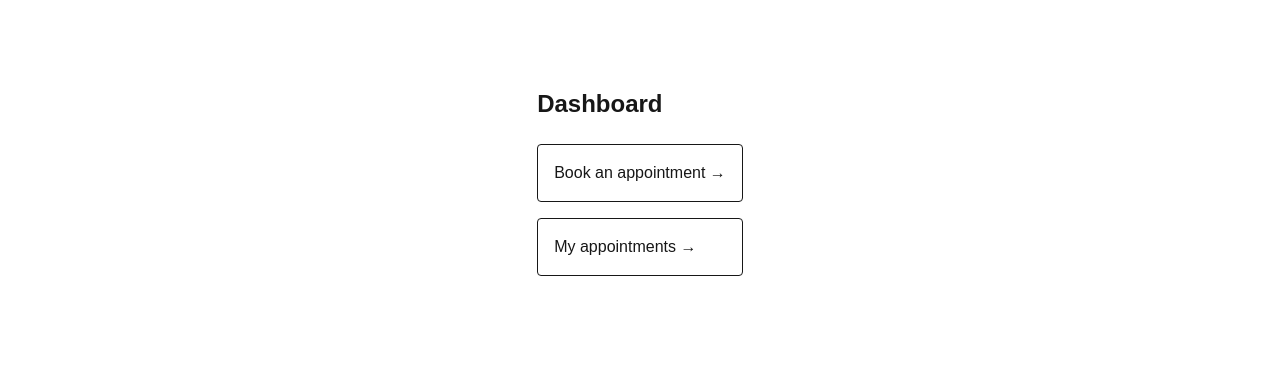
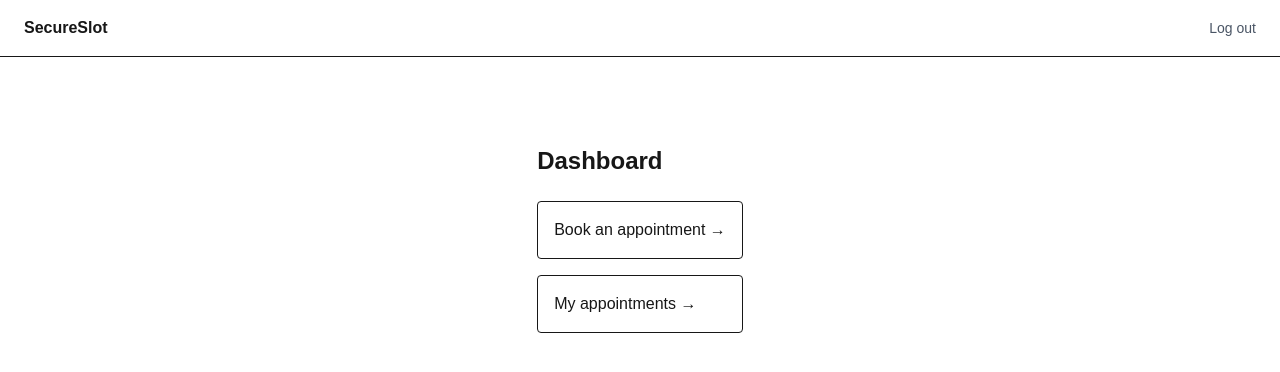
Before and after one commit to Raghavtripathii/secureslot-frontend, a Next.js app: page /dashboard in a window 1280 px wide. Shown: the top 372 px of the page. Built offline with nearby package versions, Linux system fonts and the light colour scheme.

Commit message:
feat: add NavBar to root layout

```diff
--- a/app/layout.tsx
+++ b/app/layout.tsx
@@ -2,6 +2,7 @@ import type { Metadata } from "next";
 import { Geist, Geist_Mono } from "next/font/google";
 import "./globals.css";
 import Providers from "./providers";
+import NavBar from "@/components/NavBar";
 
 const geistSans = Geist({
   variable: "--font-geist-sans",
@@ -14,8 +15,8 @@ const geistMono = Geist_Mono({
 });
 
 export const metadata: Metadata = {
-  title: "Create Next App",
-  description: "Generated by create next app",
+  title: "SecureSlot",
+  description: "Concurrency-safe clinic appointment booking",
 };
 
 export default function RootLayout({
@@ -29,7 +30,10 @@ export default function RootLayout({
       className={`${geistSans.variable} ${geistMono.variable} h-full antialiased`}
     >
       <body className="min-h-full flex flex-col">
-        <Providers>{children}</Providers>
+        <Providers>
+          <NavBar />
+          {children}
+        </Providers>
       </body>
     </html>
   );
```
